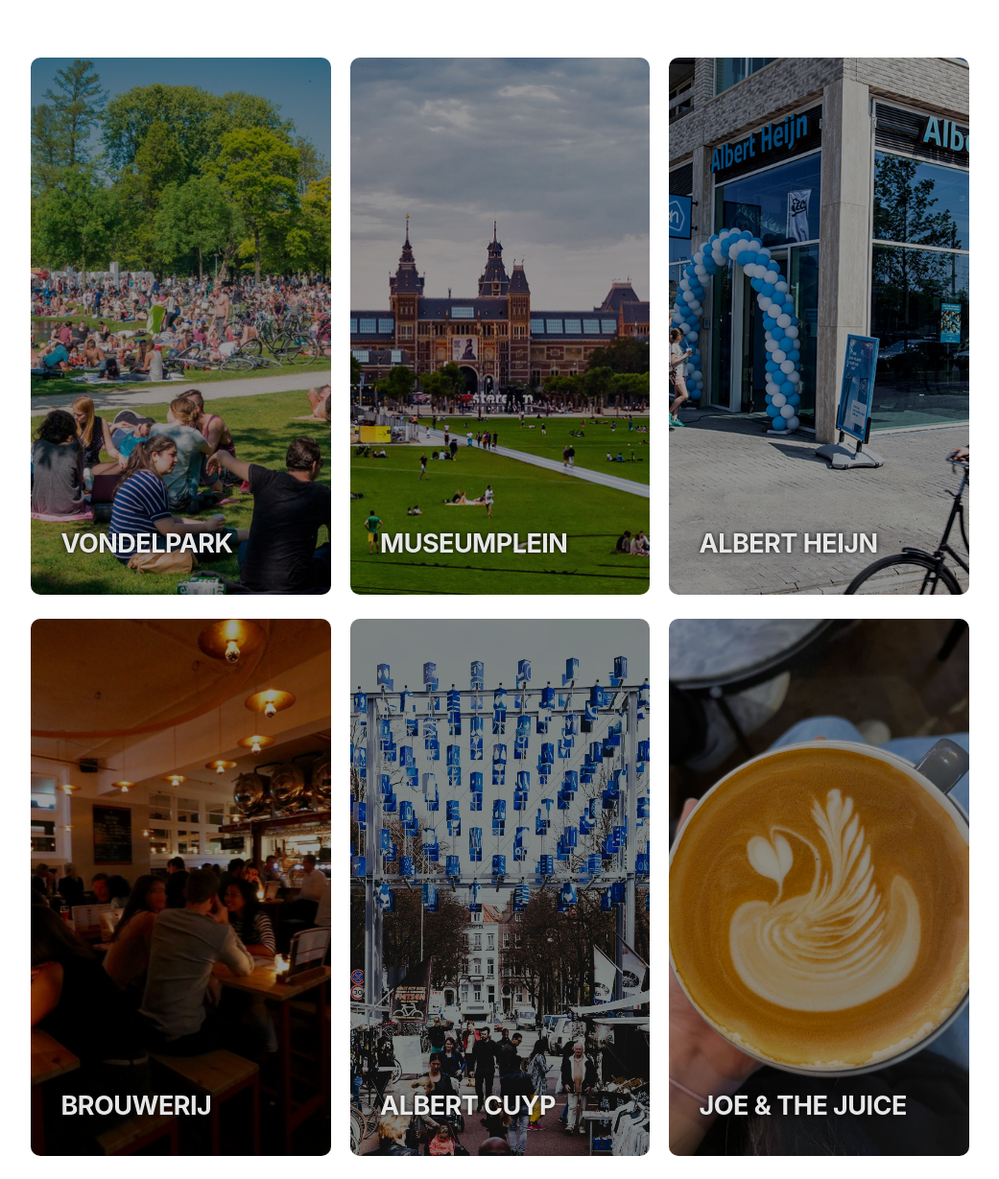
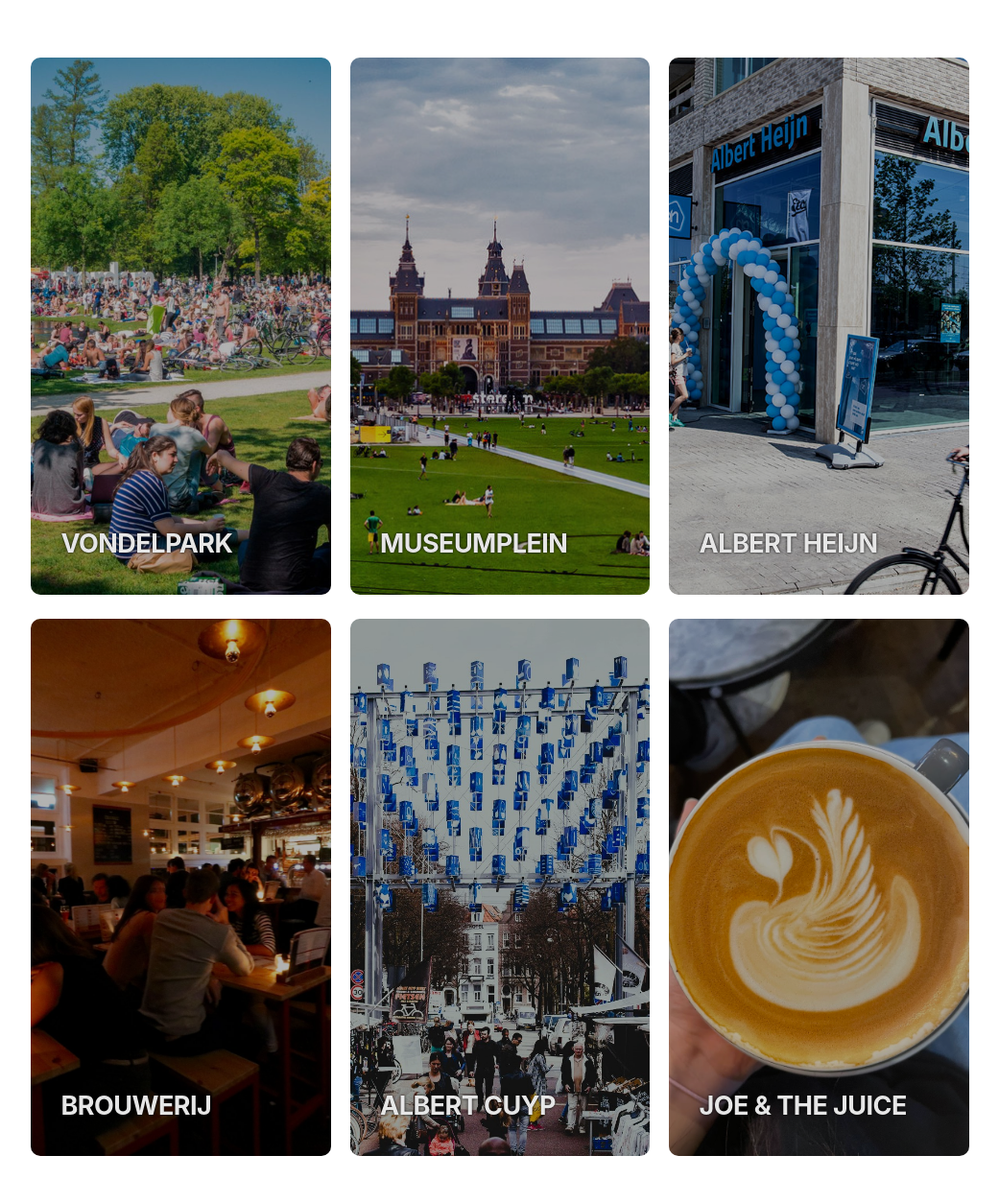
Before and after one commit to sabrina-liu/bikewithus, a Flask app: page /bikeroute in a window 1280 px wide. Shown: the part 1651-2880 px from the top of the page at 96% size, without its empty margins (119-1160 px from the left). Run offline with Flask 3, Linux system fonts and the light colour scheme.

Commit message:
miscellaneous changes

```diff
--- a/static/style.css
+++ b/static/style.css
@@ -713,7 +713,7 @@ a:hover {
 
     width: 100%;
     height: 100%;
-    filter: brightness(0.6);
+    filter: brightness(0.7);
     z-index: -1;
     border-radius: 10px;
 }
@@ -731,7 +731,7 @@ a:hover {
     text-align: left;
     text-transform: uppercase;
     filter: brightness(0.9);
-    text-shadow: 0px 0px 5px black;
+    text-shadow: 0px 0px 3px black;
 
     visibility: visible;
 }
```
